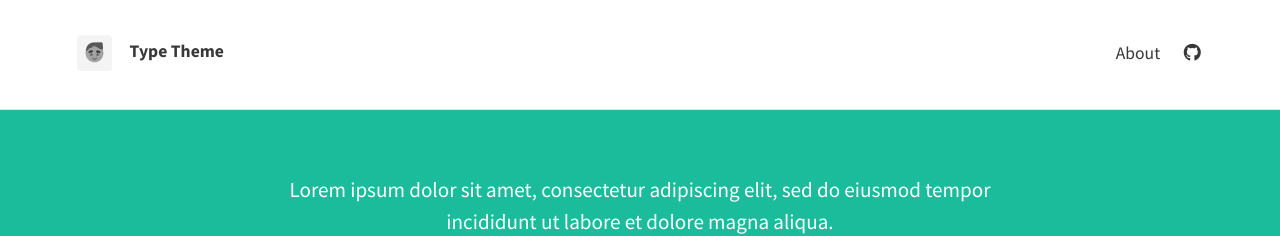
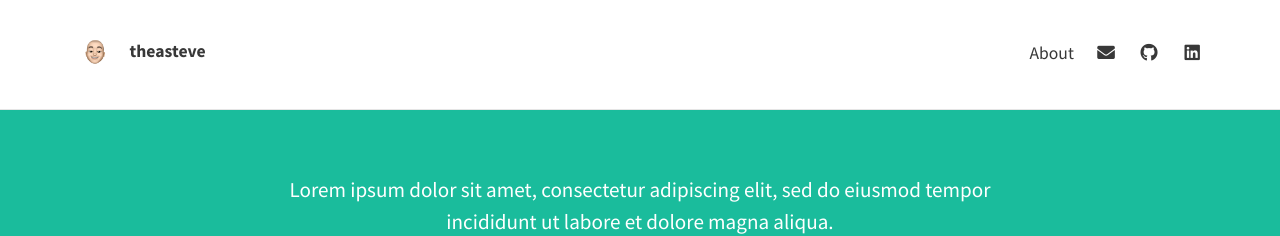
Before and after one commit to theasteve/mysite, a Jekyll site: the page built from index.html, in a window 1280 px wide. Shown: the top 236 px of the page. Built offline with Jekyll 4.4.1, drawn with Linux system fonts in a browser that asks for light colours; nearby versions of some CDN libraries; the list of posts is cut into pages by our own code.

Commit message:
Update the config file with personal links

```diff
--- a/_config.yml
+++ b/_config.yml
@@ -5,11 +5,11 @@ url: "https://theasteve.github.io/"
 # THEME-SPECIFIC CONFIGURATION
 theme_settings:
   # Meta
-  title: Type Theme
+  title: theasteve
   avatar: assets/img/avatar.png
   favicon: assets/favicon.ico
   gravatar: # Email MD5 hash
-  description: "A website with blog posts and pages" # used by search engines
+  description: "theasteve blog about tech and entrepreneurship" # used by search engines
 
   # Header and footer text
   header_text: >
@@ -22,18 +22,18 @@ theme_settings:
 
   # Icons
   rss: false
-  email_address: # Full email address, e.g. "sam@example.com"
+  email_address: "stevenaguilarcs@gmail.com"
   behance:
   bitbucket:
   dribbble:
   facebook:
   flickr:
   gitlab:
-  github: "rohanchandra/type-theme"
+  github: "theasteve"
   gitter:
   google_plus:
   instagram:
-  linkedin:  # Full URL
+  linkedin: "https://www.linkedin.com/in/steven-aguilar/"
   pinterest:
   reddit:
   soundcloud:
@@ -45,7 +45,7 @@ theme_settings:
   youtube:
 
   # Scripts
-  google_analytics: # Tracking ID, e.g. "UA-000000-01"
+  google_analytics: "UA-170023621-1"# Tracking ID, e.g. "UA-000000-01"
   disqus_shortname:
   katex: true # Enable if using math markup
   search: false # Enable the search feature
```
Also changed, not shown: assets/img/avatar.png.
